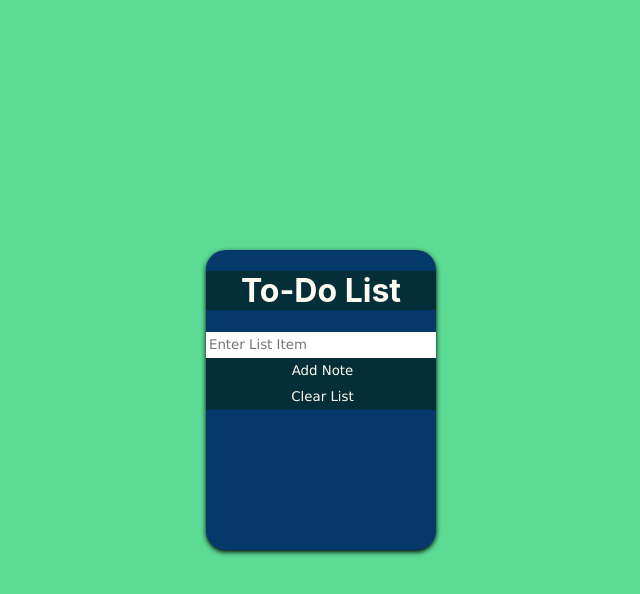
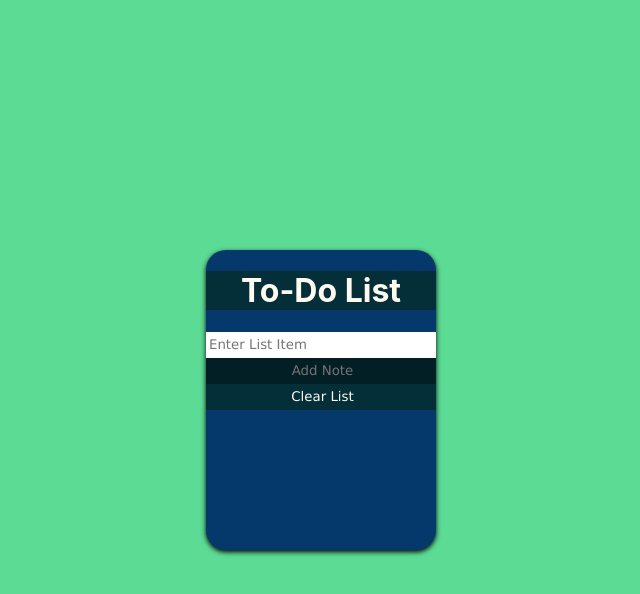
Before and after one commit to shivang02/to-do-list, a React (Create React App) app in the folder to-do-list/: page / in a window 1280 px wide. In both pictures the pointer is over the button "Add Note". Shown: the top 594 px of the page, without its empty margins (319-959 px from the left). Built offline with nearby package versions, Linux system fonts and the light colour scheme.

Commit message:
added node modules

```diff
--- a/to-do-list/src/App.css
+++ b/to-do-list/src/App.css
@@ -63,6 +63,14 @@
   cursor: pointer;
   font-family: 'Lucida Sans', 'Lucida Sans Regular', 'Lucida Grande', 'Lucida Sans Unicode', Geneva, Verdana, sans-serif;
 }
+
+.list-button:hover {
+  background-color: hsl(192, 87%, 8%);
+  color: rgb(117, 115, 115);
+  box-shadow: 0px 0px 3px rgba(#fff,0.2) inset;
+  transition: all 0.2s ease-out;
+}
+
 .list-input {
   border: none;
   cursor: text;
@@ -71,6 +79,12 @@
   font-family: 'Lucida Sans', 'Lucida Sans Regular', 'Lucida Grande', 'Lucida Sans Unicode', Geneva, Verdana, sans-serif;
 
 }
+
+.list-input:hover {
+  box-shadow: 1px 1px 3px rgb(0, 68, 46) inset;
+  transition: all 0.2s ease-out;
+}
+
 .input-container {
   display: flex;
   flex-direction: column;
```
